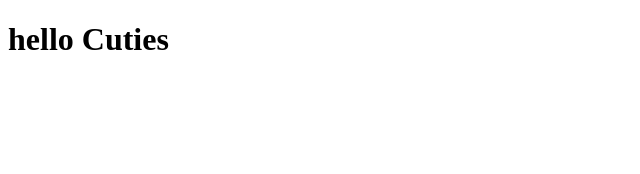
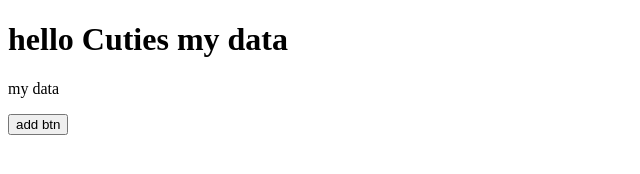
Before and after one commit to devsyedhaider/git-learning, a plain HTML site: page index.html in a window 1280 px wide. Shown: the whole page, without its empty margins (0-640 px from the left). Drawn offline with Linux system fonts and the light colour scheme.

```diff
--- a/index.html
+++ b/index.html
@@ -6,6 +6,8 @@
     <title>Document</title>
   </head>
   <body>
-    <h1>hello Cuties</h1>
+    <h1>hello Cuties my data</h1>
+    <p>my data</p>
+    <button>add btn</button>
   </body>
 </html>
```
